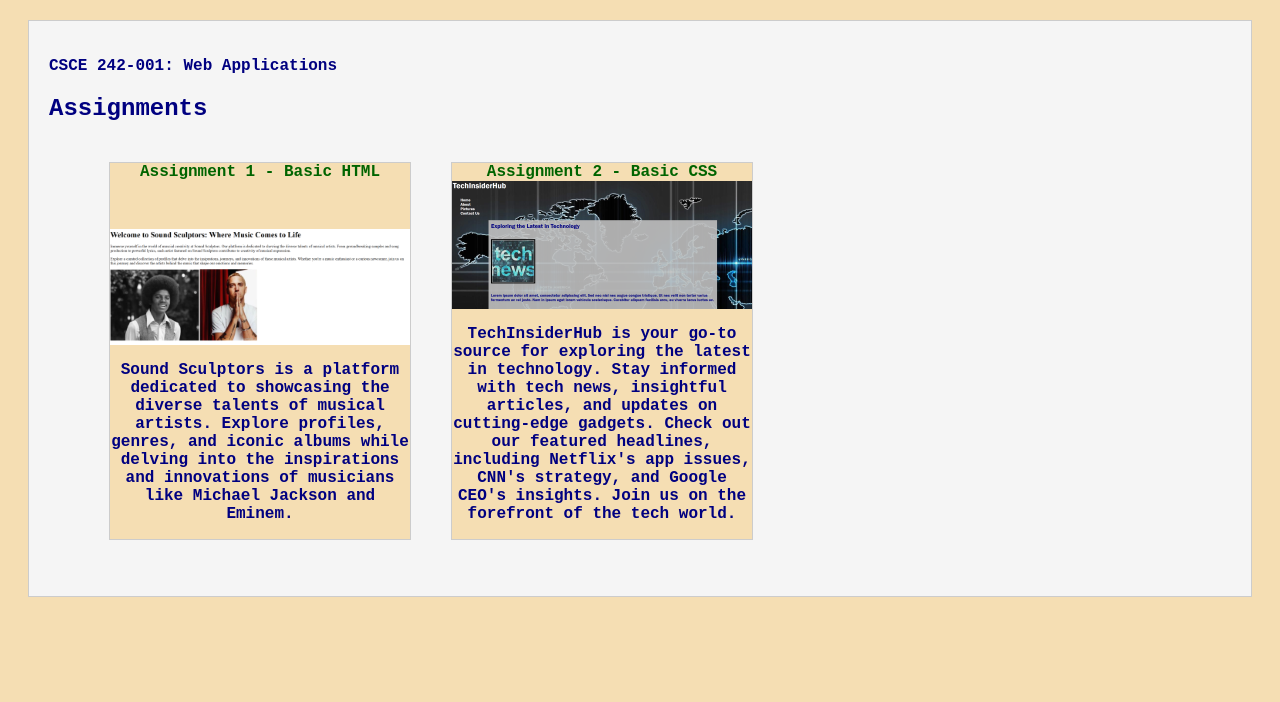
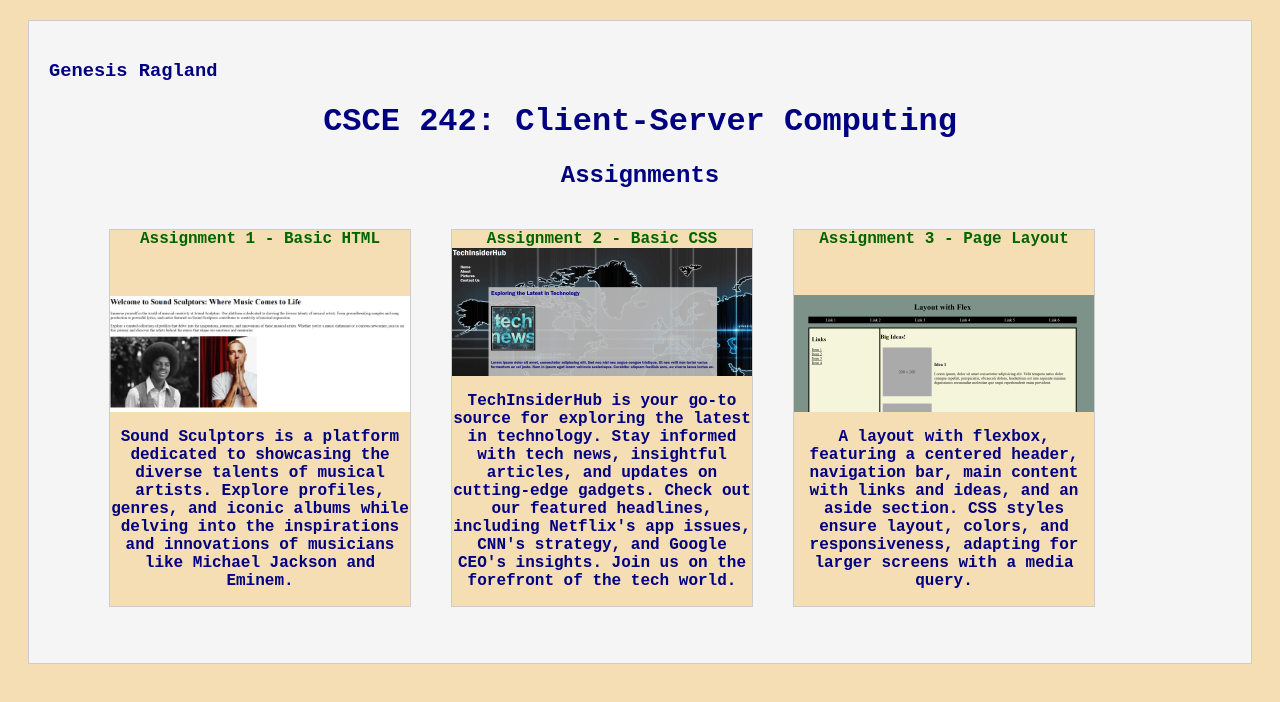
Before and after one commit to genesisraag/genesisraag.github.io, a plain HTML site: page csce242/index.html in a window 1280 px wide. Drawn offline with Linux system fonts and the light colour scheme.

Commit message:
assignment 3

```diff
--- a/csce242/assignments/03/styles.css
+++ b/csce242/assignments/03/styles.css
@@ -39,7 +39,6 @@ h1{
     display: block;
     text-align: left;
     color: black;
-
 }
 
 .big-ideas {
--- a/csce242/index.html
+++ b/csce242/index.html
@@ -6,7 +6,8 @@
 </head>
 <body>
 <div id="main-content">
-<p>CSCE 242-001: Web Applications</p>
+<h3>Genesis Ragland</h3>
+<h1>CSCE 242: Client-Server Computing</h1>
 <h2>Assignments</h2>
 <ul>
     <div class="assignment">
@@ -16,13 +17,22 @@
     <p>Sound Sculptors is a platform dedicated to showcasing the diverse talents of musical artists. Explore profiles, genres, and iconic
          albums while delving into the inspirations and innovations of musicians like Michael Jackson and Eminem.</p>
     </div>
+
     <div class="assignment">
+
     <li><a href="assignments/02/index.html">Assignment 2 - Basic CSS</a></li>
     <img src="images/assignment2.png" alt="screenshot of assignment 2">
     <p>TechInsiderHub is your go-to source for exploring the latest in technology. Stay informed with tech news, insightful articles, and
         updates on cutting-edge gadgets. Check out our featured headlines, including Netflix's app issues, CNN's strategy, and Google CEO's
          insights. Join us on the forefront of the tech world.</p>
     </div>
+
+    <div class="assignment">
+        <li><a href="assignments/03/index.html">Assignment 3 - Page Layout</a></li>
+        <img src="images/assignment3.png" alt="screenshot of assignment 3">
+        <p>A layout with flexbox, featuring a centered header, navigation bar, main content with links and ideas, and
+            an aside section. CSS styles ensure layout, colors, and responsiveness, adapting for larger screens with a media query.</p>
+    </div>
 </ul>
         </div>
     </body>
--- a/csce242/styles.css
+++ b/csce242/styles.css
@@ -3,6 +3,12 @@ body {
     background: wheat;
     color: #000080;
     font-weight: bold;
+}
+
+
+
+ h1, h2 {
+    text-align: center;
 }
 
 li {
@@ -31,8 +37,6 @@ a {
 }
 
 
-
-
 @media only screen and (min-width: 900px) {
 .assignment{
     display: flex;
@@ -50,4 +54,6 @@ a {
 
 }
 
+
+
 }
```
Also changed, not shown: csce242/images/assignment3.png (added).
